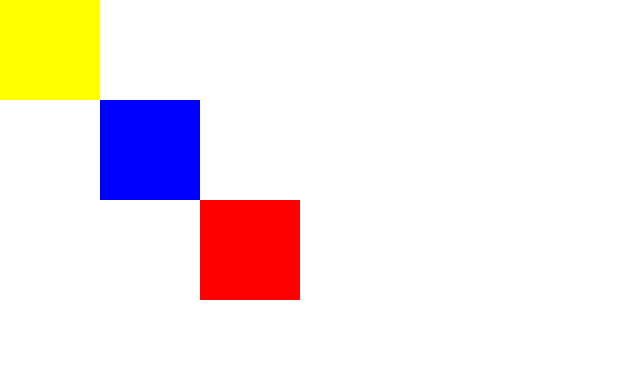
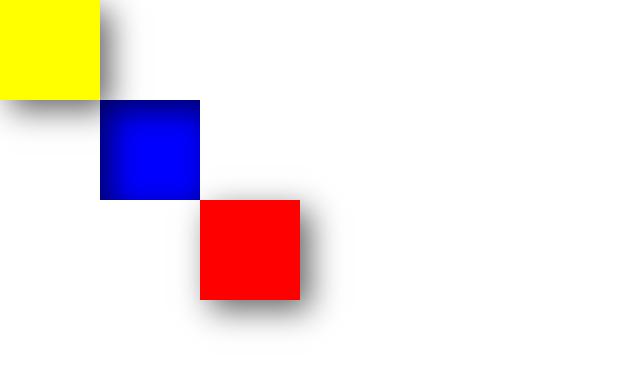
Before and after one commit to sayedak/Practice, a plain HTML site: page Mix-practice/Untitled-1.html in a window 1280 px wide. Shown: the whole page, without its empty margins (0-640 px from the left). Drawn offline with Linux system fonts and the light colour scheme.

Commit message:
box shadow

```diff
--- a/Mix-practice/css/styles.css
+++ b/Mix-practice/css/styles.css
@@ -1,13 +1,16 @@
-body{
-  margin : 0;
+body {
+  margin: 0;
 }
-.top_container {
+.bottom_container {
   background-color: red;
   width: 100px;
   height: 100px;
   position: absolute;
-  top : 200px;
+  top: 200px;
   left: 200px;
+  -moz-box-shadow: 10px 10px 30px rgba(0, 0, 0, 0.606);
+  -webkit-box-shadow: 10px 10px 30px rgba(0, 0, 0, 0.606);
+  box-shadow: 10px 10px 30px rgba(0, 0, 0, 0.606);
 }
 
 .middle_container {
@@ -15,14 +18,19 @@ body{
   width: 100px;
   height: 100px;
   position: absolute;
-   top : 100px;
+  top: 100px;
   left: 100px;
+  -moz-box-shadow: 10px 10px 30px rgba(0, 0, 0, 0.606);
+  -webkit-box-shadow: 10px 10px 30px rgba(0, 0, 0, 0.606);
+  box-shadow: inset 10px 10px 30px rgba(0, 0, 0, 0.606);
 }
 
-.bottom_container {
+.top_container {
   background-color: yellow;
   width: 100px;
   height: 100px;
   position: absolute;
-
+  -moz-box-shadow: inset 10px 10px 30px rgba(0, 0, 0, 0.606);
+  -webkit-box-shadow: inset 10px 10px 30px rgba(0, 0, 0, 0.606);
+  box-shadow: 10px 10px 30px rgba(0, 0, 0, 0.606);
 }
```
